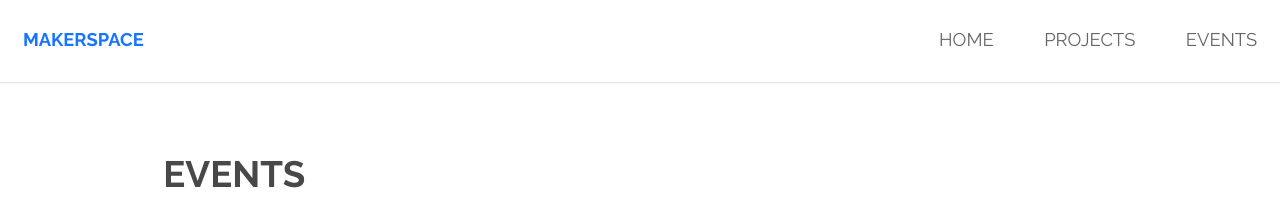
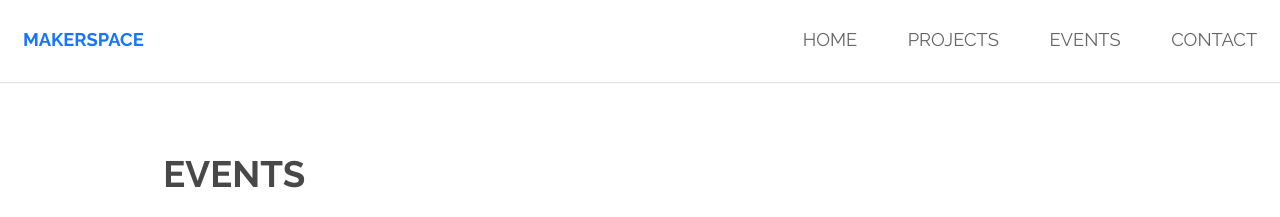
Before and after one commit to OpenSUTD/makerspace, a Jekyll site: the page elements.html, which Jekyll copies as it is, in a window 1280 px wide. Shown: the top 217 px of the page. Built offline with Jekyll 4.4.1, drawn with Linux system fonts in a browser that asks for light colours.

Commit message:
Update elements.html

```diff
--- a/elements.html
+++ b/elements.html
@@ -22,6 +22,7 @@
 						<li><a href="../index.html">Home</a></li>
 						<li><a href="../generic.html">PROJECTS</a></li>
 						<li><a href="../elements.html">EVENTS</a></li>
+						<li><a href="contact.html">CONTACT</a></li>
 					</ul>
 				</nav>
 			</header>
```
